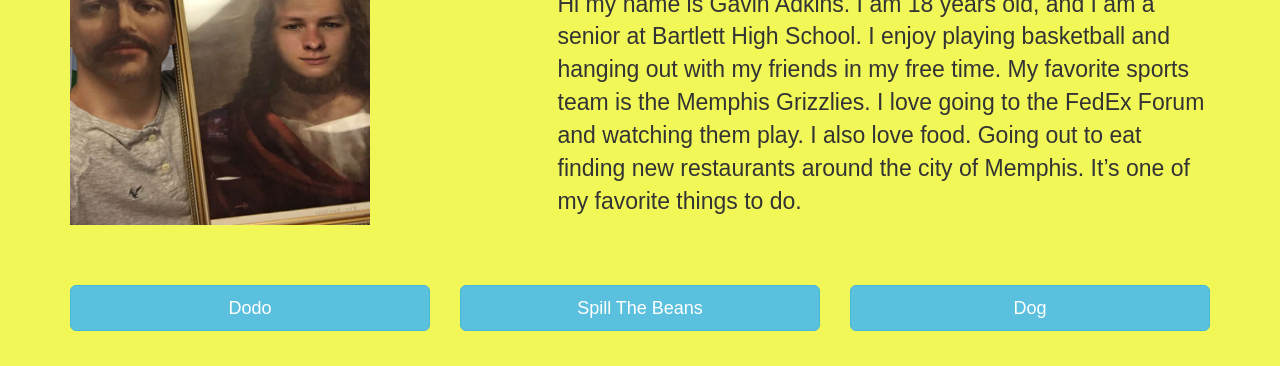
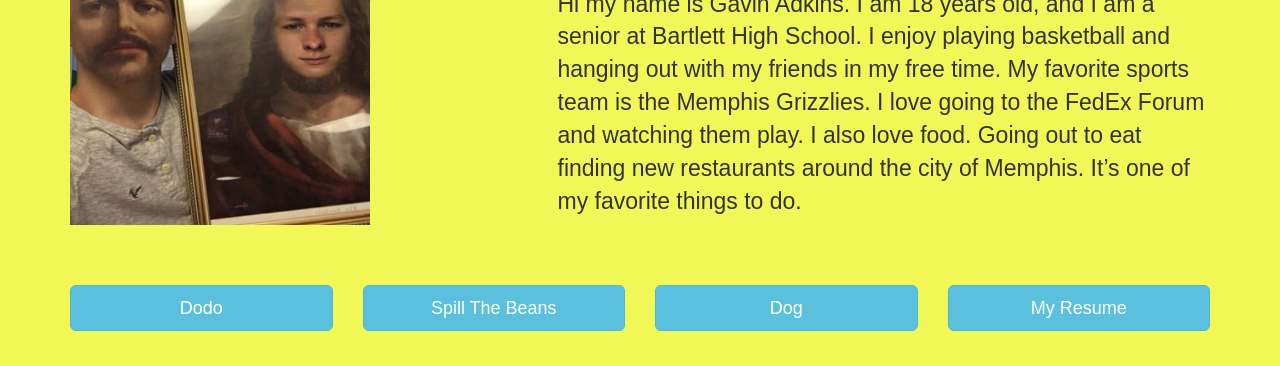
Before and after one commit to gavinoadkins/portfolio, a plain HTML site: page index.html in a window 1280 px wide. Shown: the part 635-1001 px from the top of the page. Drawn offline with nearby package versions, Linux system fonts and the light colour scheme; a script that the page names is missing; a web font is replaced by a local one.

Commit message:
Update index.html

```diff
--- a/index.html
+++ b/index.html
@@ -48,9 +48,10 @@
 
       <div class="row">
 
-        <div class="col-sm-4"><p><a href="https://gavinoadkins.github.io/Dodo-Bird/" target="_blank" class= "btn btn-info btn-lg btn-block">Dodo</a></p></div>
-        <div class="col-sm-4"><p><a href="https://brooksmichael.github.io/spillthebeans/" target="_blank" class= "btn btn-info btn-lg btn-block">Spill The Beans</a></p></div>
-        <div class="col-sm-4"><p><a href="https://gavinoadkins.github.io/project-woof-gavin/" target="_blank" class= "btn btn-info btn-lg btn-block">Dog</a></p></div>
+        <div class="col-sm-3"><p><a href="https://gavinoadkins.github.io/Dodo-Bird/" target="_blank" class= "btn btn-info btn-lg btn-block">Dodo</a></p></div>
+        <div class="col-sm-3"><p><a href="https://brooksmichael.github.io/spillthebeans/" target="_blank" class= "btn btn-info btn-lg btn-block">Spill The Beans</a></p></div>
+        <div class="col-sm-3"><p><a href="https://gavinoadkins.github.io/project-woof-gavin/" target="_blank" class= "btn btn-info btn-lg btn-block">Dog</a></p></div>
+        <div class="col-sm-3"><p><a href="resume.html" target="_blank" class= "btn btn-info btn-lg btn-block">My Resume</a></p></div>
       </div>
     </div>
   </body>
```
